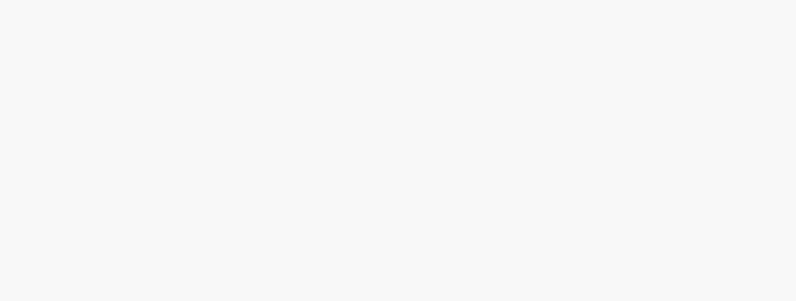
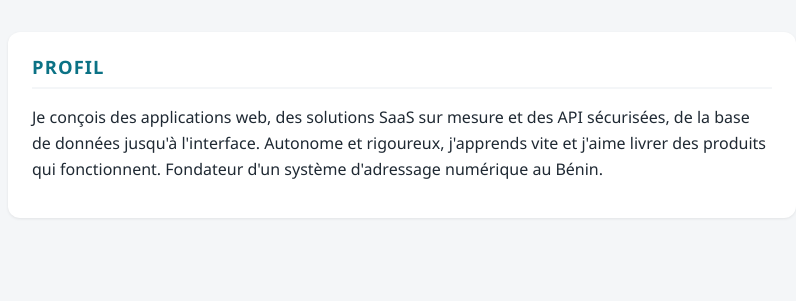
Before and after one commit to tessyricardo19-ui/mon-cv, a plain HTML site: page index.html in a window 1280 px wide. Shown: the whole page, without its empty margins (238-1034 px from the left). Drawn offline with Linux system fonts and the light colour scheme.

Commit message:
mise en place de la section description

```diff
--- a/index.html
+++ b/index.html
@@ -8,6 +8,10 @@
 </head>
 <body>
   <main>
+    <section>
+      <h2>Profil</h2>
+      <p>Je conçois des applications web, des solutions SaaS sur mesure et des API sécurisées, de la base de données jusqu'à l'interface. Autonome et rigoureux, j'apprends vite et j'aime livrer des produits qui fonctionnent. Fondateur d'un système d'adressage numérique au Bénin.</p>
+    </section>
   </main>
 </body>
 </html>
```
